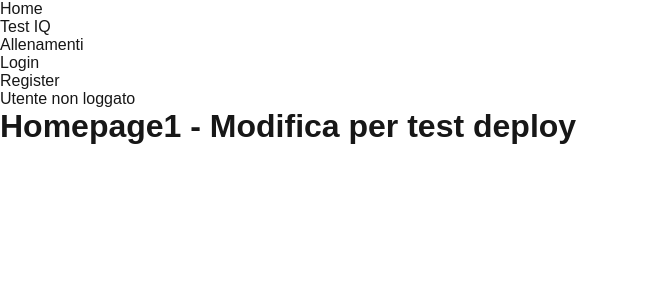
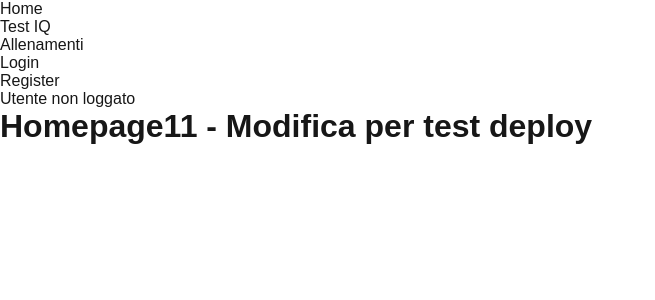
Before and after one commit to jacopo713/my-turing-site, a Next.js app in the folder my-turing-site/: page / in a window 1280 px wide. Shown: the top 300 px of the page, without its empty margins (0-655 px from the left). Built offline with nearby package versions, Linux system fonts and the light colour scheme; no server answers.

Commit message:
Test deploy automatico

```diff
--- a/my-turing-site/app/page.js
+++ b/my-turing-site/app/page.js
@@ -1,5 +1,5 @@
 export default function Home() {
   return (
-    <h1>Homepage1 - Modifica per test deploy</h1>
+    <h1>Homepage11 - Modifica per test deploy</h1>
   )
 }
```
